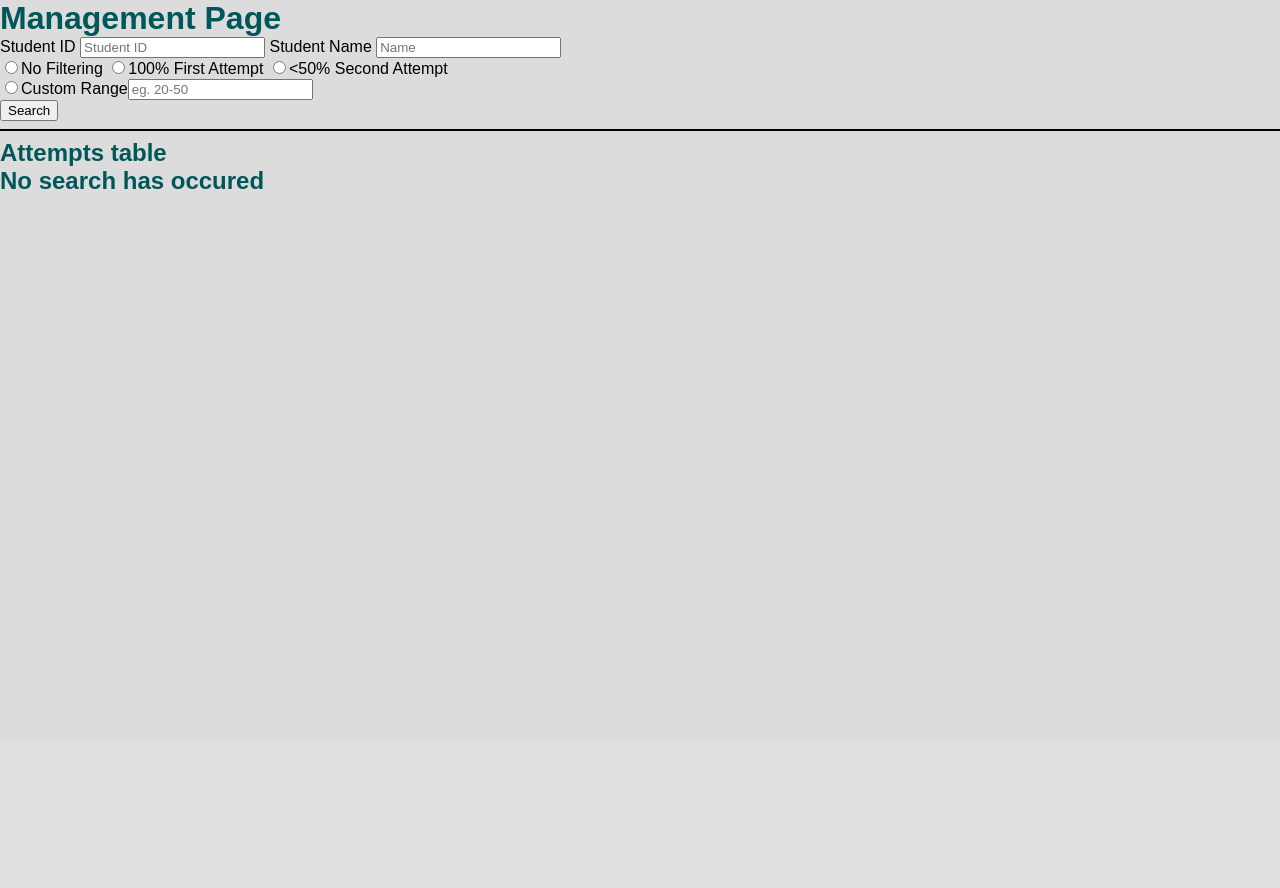
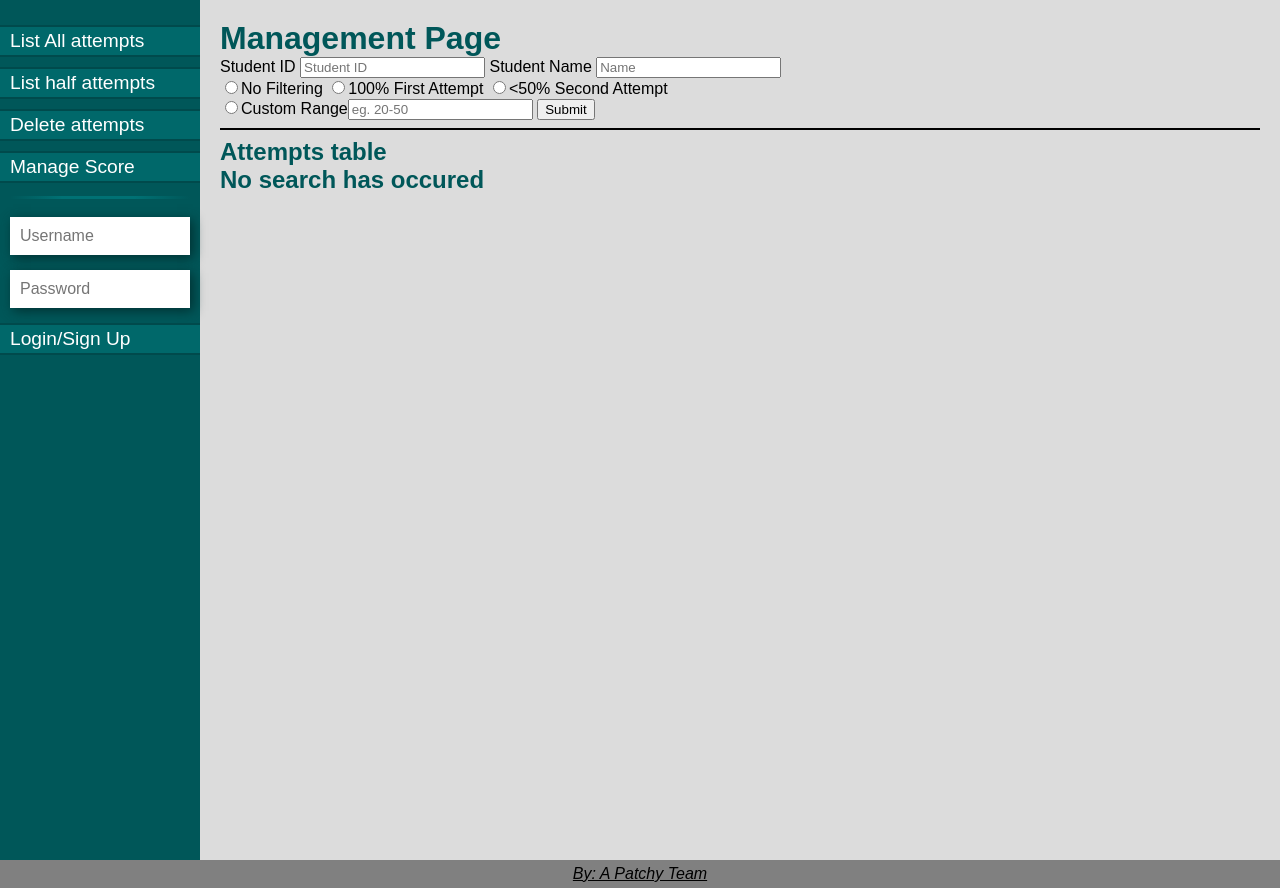
Before and after one commit to BossEliminated/COS10026-A2-Project, a PHP site: page /manage in a window 1280 px wide. Shown: the part 60-948 px from the top of the page. Before the commit the page ends 249 px from the top, so only its background shows below. Run offline with PHP 8.4, Linux system fonts and the light colour scheme; data that the repository does not hold is empty.

Commit message:
Manage page styling

```diff
--- a/css/master.css
+++ b/css/master.css
@@ -373,15 +373,77 @@ th.declinegrowthtable{ /*Chris*/
   margin-bottom: 25px;
 }
 
-/* ----------------- Footer ---------------- */
+/* ----------------- Manage ---------------- */
 
-footer {
-  font-style: italic;
+.manage-body {
+  background-color: white;
+}
+
+.manage-flex-content {
+  display: flex;
+  flex-direction: row;
+}
+
+.manage-menu {
+  flex-basis: 25%;
+  padding-top: 20px;
+  max-width: 200px;
+  background-color: #005759;
+}
+
+.manage-content{
+  flex-grow: 1;
+  padding: 20px;
+  align-items: center;
+}
+
+.manage-menu button {
+  width: 100%;
+  background: #00686a;
+  border: 2px solid #004a4c;
+  border-width: 2px 0px;
+  cursor: pointer;
+  color: white;
+  margin: 5px 0px;
+  font-size: 1.2em;
+  padding: 3px 0px;
+  padding-left: 10px;
+  text-align: left;
+}
+
+.manage-id-field {
+  padding: 10px;
+}
+
+.manage-id-field input {
+  padding: 10px;
+  border: 0;
+  width: 100%;
+  font-size: 1rem;
+  box-shadow: 3px 3px 11px 0px rgb(0 49 50);
+}
+
+.manage-id-field input:focus {
+  outline: none;
+  box-shadow: 0 0 10px #629ddb;
+}
+
+.manage-id-field label:first-of-type input{
+    margin-bottom: 15px;
+}
+
+.manage-id-field p {
   text-align: center;
-  padding: 1px;
-  background-color: #808080;
-  clear: both;
-  padding: 5px 0;
+  font-size: 1.2em;
+  color: white;
+  font-family: math;
+}
+
+.manage-menu-hr {
+  width: 90%;
+  height: 3px;
+  background: #007174;
+  background: linear-gradient(90deg, rgba(255,255,255,0) 0%, #007174 29%, #007174 69%, rgba(255,255,255,0) 100%);
 }
 
 /* --------------------- Enhancements Page ------------------------*/
@@ -483,3 +545,14 @@ footer {
 #changeimghover:hover + img{
 	display:block;
 }
+
+/* ----------------- Footer ---------------- */
+
+footer {
+  font-style: italic;
+  text-align: center;
+  padding: 1px;
+  background-color: #808080;
+  clear: both;
+  padding: 5px 0;
+}
--- a/header.inc
+++ b/header.inc
@@ -3,6 +3,6 @@
   <meta charset="utf-8">
   <title><?php print($title) ?></title>
   <meta name="description" content="Apache details and facts">
-  <meta name="keywords" content="Apache, info, details, facts, server">
-  <meta name="author" content="A Patchy Team">
+  <meta name="keywords" content="PHP, SQL, Management, Apache, Info, Details, Facts, Server">
+  <meta name="author" content="Nicholas, Yash, Syed, Chris">
 </head>
--- a/manage.php
+++ b/manage.php
@@ -1,21 +1,32 @@
 <!DOCTYPE html>
-<head>
- <meta charset="utf-8">
- <meta name="Author" content="Nicholas, Yash, Syed, Chris">
- <meta name="KeyWords" content="PHP, SQL, MANAGEMENT">
- <meta name="Description" content="Supervisor View">
- <title>Supervisor Management Quiz View</title>
-</head>
+<html lang="en" dir="ltr">
+  <?php $notsearched = true; $title = 'Supervisor Management Quiz View'; include_once './header.inc' ?>
   <body>
-	<?php
-	$notsearched = true;
-	include_once("header.inc");
-	$select = 6;
-	include_once("menu.inc"); # Maybe give option for user to search in a range, rather than options......
-	?>
+    <?php $select = 6; include_once './menu.inc' ?>
+    <div class="manage-flex-content">
+      <div class="manage-menu">
+        <form method="post" action="https://mercury.swin.edu.au/it000000/formtest.php">
+          <button type="submit" name="action" value="1">List All attempts</button>
+          <button type="submit" name="action" value="2">List half attempts</button>
+          <button type="submit" name="action" value="3">Delete attempts</button>
+          <button type="submit" name="action" value="4">Manage Score</button>
+          <hr class="manage-menu-hr">
+          <div class="manage-id-field">
+            <!-- Do not print these if logged in -->
+            <label for="student_id"><input name="username" type="text" placeholder="Username"></label>
+            <label for="student_name"><input name="password" type="text" placeholder="Password"></label>
+            <!-- <p class="">If loged in Put User Name here</p> -->
+          </div>
+          <button type="submit" name="action" value="5">Login/Sign Up</button>
+          <!-- Show logout button if loged in -->
+          <!-- <button type="submit" name="action" value="6">Logout</button> -->
+        </form>
+        <div style="height: 500px;"></div>
+      </div>
+      <div class="manage-content">
         <h1>Management Page</h1>
         <section>
-	<form method="post" action="https://mercury.swin.edu.au/it000000/formtest.php"">
+          <form method="post" action="https://mercury.swin.edu.au/it000000/formtest.php">
             <label for="student_id">Student ID </label><input name="student_id" id="student_id" type="text" placeholder="Student ID">
             <label for="student_name">Student Name </label><input name="student_name" id="student_name" type="text" placeholder="Name">
             <br>
@@ -23,19 +34,22 @@
             <input type="radio" name="mark_filter" id="mark_filtering_hundred"><label for="mark_filtering_hundred">100% First Attempt</label>
             <input type="radio" name="mark_filter" id="mark_filtering_less_than"><label for="mark_filtering_less_than"><50% Second Attempt</label><br>
             <input type="radio" class="selection_appearance" name="mark_filter" id="custom_filter"><label for="custom_filter">Custom Range</label><input type="text" name="custom_filter" id="custom_filter" placeholder="eg. 20-50">
-		<br>
-		<button type="submit">Search</button>
+            <input type="submit" value="Submit">
           </form>
           <hr>
           <h2>Attempts table</h2>
         </section>
         <section>
           <table>
-		<?php  # Go mad styling this page.
+            <?php  # Go mad styling this page. TY, had fun doing it
               if ($notsearched == true) {
               	echo"<h2>No search has occured</h2>";
               }
               ?>
           </table>
         </section>
+      </div>
+    </div>
+    <?php include './footer.inc'; ?>
   </body>
+</html>
```
Lines whose indentation alone changed are shown as unchanged.
